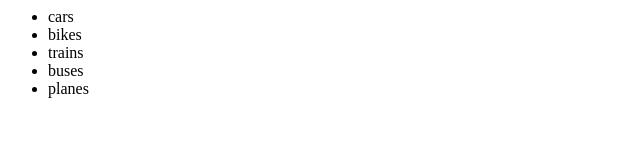
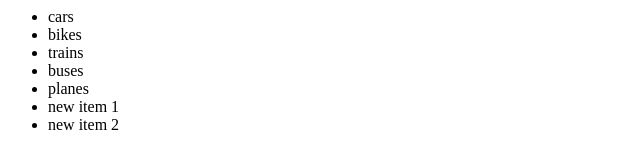
Before and after one commit to khue/myHub, a plain HTML site: page index.html in a window 1280 px wide. Shown: the whole page, without its empty margins (0-640 px from the left). Drawn offline with Linux system fonts and the light colour scheme.

Commit message:
commit again

```diff
--- a/index.html
+++ b/index.html
@@ -7,6 +7,8 @@
       <li>trains</li>
       <li>buses</li>
       <li>planes</li>
+      <li>new item 1</li>
+      <li>new item 2</li>
     </ul>
 
   </body>
```
